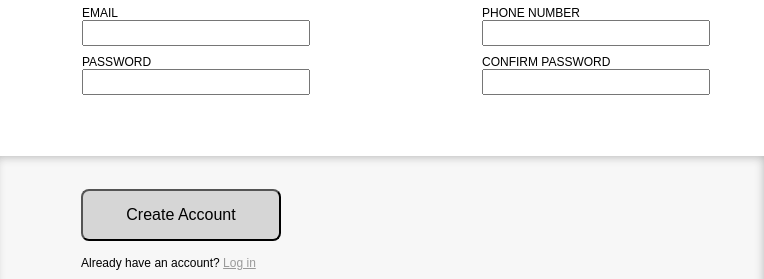
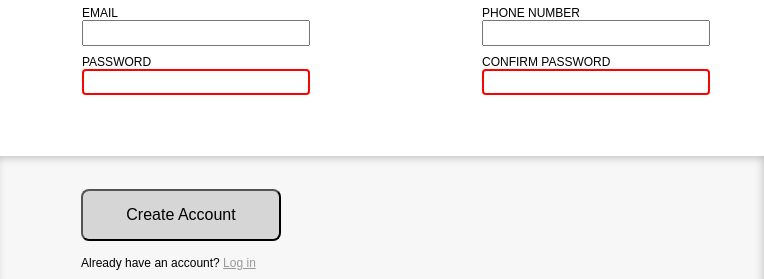
Before and after one commit to Abbas-Nadiri/signup-form, a plain HTML site: page index.html in a window 1280 px wide. Shown: the part 380-659 px from the top of the page, 516-1280 px from the left. Drawn offline with Linux system fonts and the light colour scheme.

Commit message:
add password invalid styling

```diff
--- a/styles.css
+++ b/styles.css
@@ -146,3 +146,8 @@ input:valid {
     border: 2px solid rgb(0, 201, 0);
     border-radius: 0.3em;
 }
+
+input[type="password"]:invalid {
+    border: 2px solid rgb(253, 0, 0);
+    border-radius: 0.3em;
+}
```
